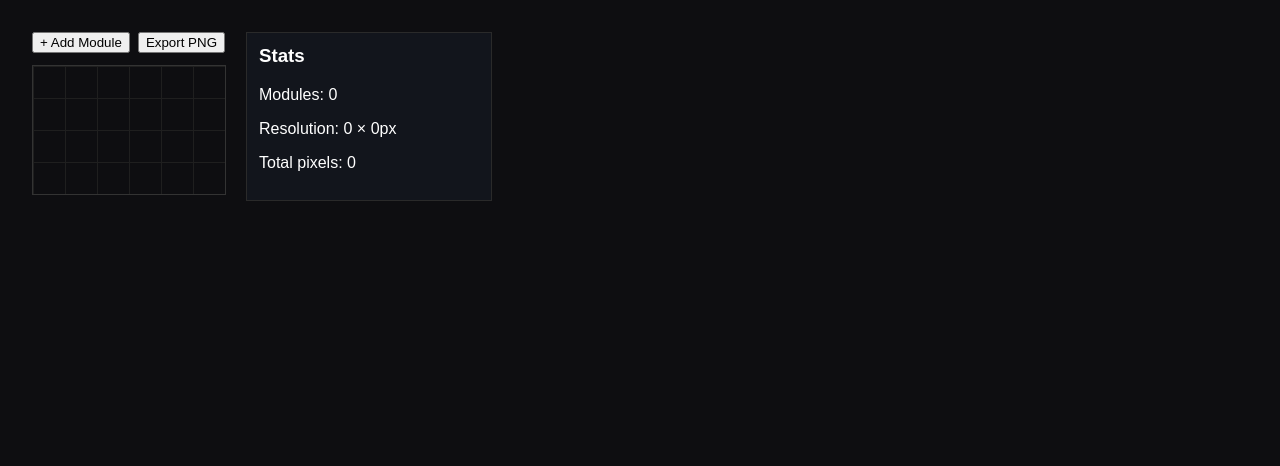
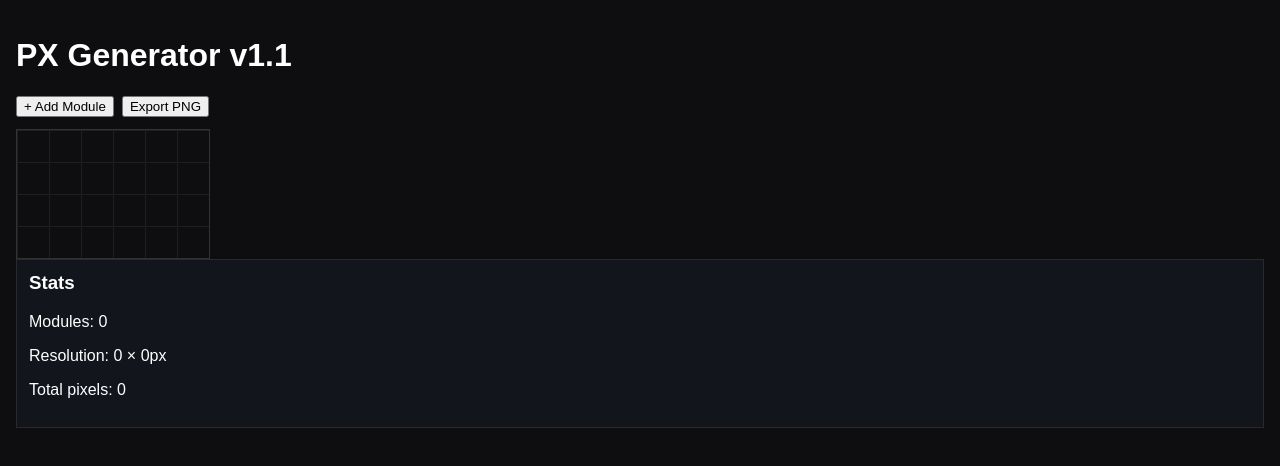
Before and after one commit to emiliozoom/px-generator, a Next.js app: page / in a window 1280 px wide. Shown: the top 466 px of the page. Built offline with nearby package versions, Linux system fonts and the light colour scheme.

Commit message:
Adjust main container padding
Reduced padding in the main container from 32 to 16.

```diff
--- a/app/page.tsx
+++ b/app/page.tsx
@@ -2,7 +2,8 @@ import PixelGridCanvas from "@/components/PixelGridCanvas";
 
 export default function Home() {
   return (
-    <main style={{ padding: 32, display: "flex", gap: 20 }}>
+    <main style={{ padding: 16 }}>
+      <h1>PX Generator v1.1</h1>
       <PixelGridCanvas />
     </main>
   );
```
